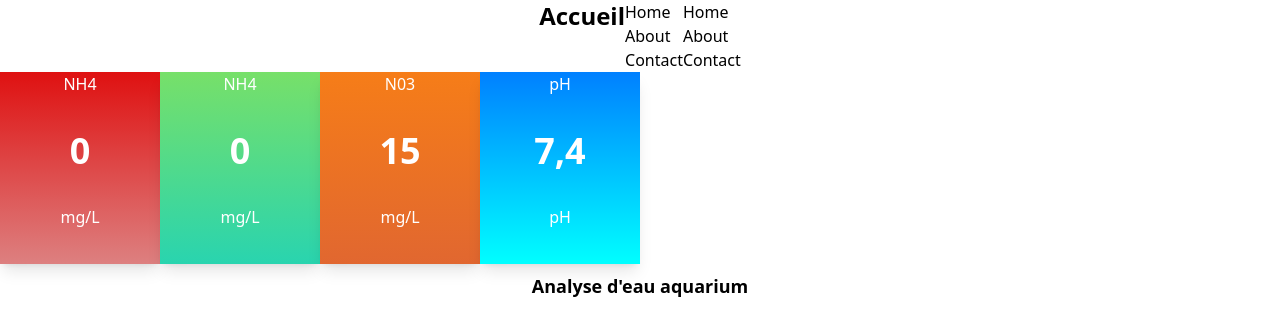
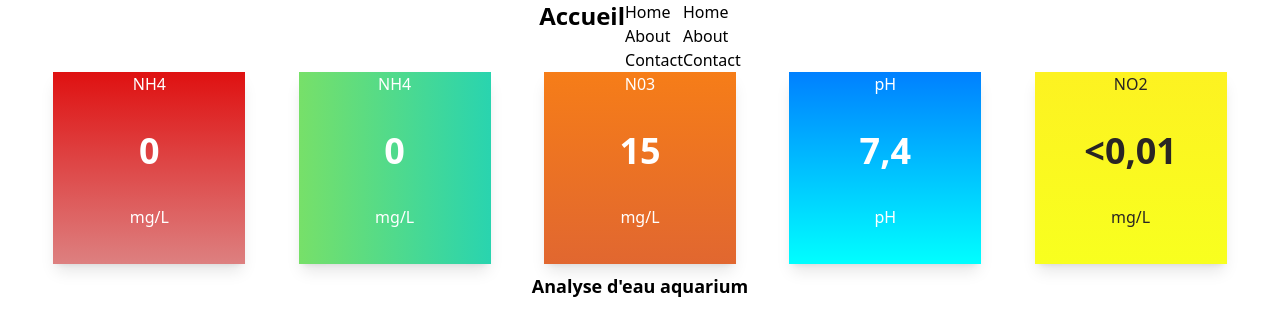
Before and after one commit to sidnou/Suivi_Analyse_Aquarium, a Django app: page / in a window 1280 px wide. Shown: the top 336 px of the page. Run offline with Django 5.2, Linux system fonts and the light colour scheme; some libraries are stand-ins or nearby versions.

Commit message:
Création de l'application Web Suivi Analyse Aquarium Création des tables Test de la base de donnée: OK design avec Tailwind_CSS Design Tableau Carte

```diff
--- a/analyse_aquarium/static/css/style.css
+++ b/analyse_aquarium/static/css/style.css
@@ -45,3 +45,13 @@
     );
     color: white;
 }
+
+.bg-dg-yellow-180 {
+    background: -webkit-linear-gradient(
+            180deg, #FDF221, #F8FF1F
+    );
+    background: linear-gradient(
+            180deg, #FDF221, #F8FF1F
+    );
+    color: #292524;
+}
--- a/analyse_aquarium/templates/cards.html
+++ b/analyse_aquarium/templates/cards.html
@@ -1,5 +1,5 @@
 {# Cards #}
-<div class="flex justify-evenly  w-1/2 ">
+<div class="flex justify-evenly ">
 
     <div class="card grid grid-rows shadow-lg h-48 w-48 text-center bg-dg-red-180">
         <div class="card-header w-full">
@@ -14,7 +14,7 @@
             <p>mg/L</p>
         </div>
     </div>
-    <div class="card grid grid-rows shadow-lg h-48 w-48 text-center bg-dg-green-180">
+    <div class="card grid grid-rows shadow-lg h-48 w-48 text-center bg-dg-green-90">
         <div class="card-header w-full ">
             <div class="card-title justify-center">
                 <p>NH4</p>
@@ -39,7 +39,8 @@
             <p>mg/L</p>
         </div>
 
-    </div><div class="card grid grid-rows shadow-lg h-48 w-48 text-center bg-dg-blue-180">
+    </div>
+    <div class="card grid grid-rows shadow-lg h-48 w-48 text-center bg-dg-blue-180">
         <div class="card-title">
             <p>pH</p>
         </div>
@@ -53,5 +54,19 @@
 
     </div>
 
+    <div class="card grid grid-rows shadow-lg h-48 w-48 text-center bg-dg-yellow-180">
+        <div class="card-title justify-center">
+            <p>NO2</p>
+        </div>
+
+        <div class="card-body text-4xl font-bold">
+            <p><0,01</p>
+        </div>
+        <div class="card-footer">
+            <p>mg/L</p>
+        </div>
+
+    </div>
+
 
 </div>
```
